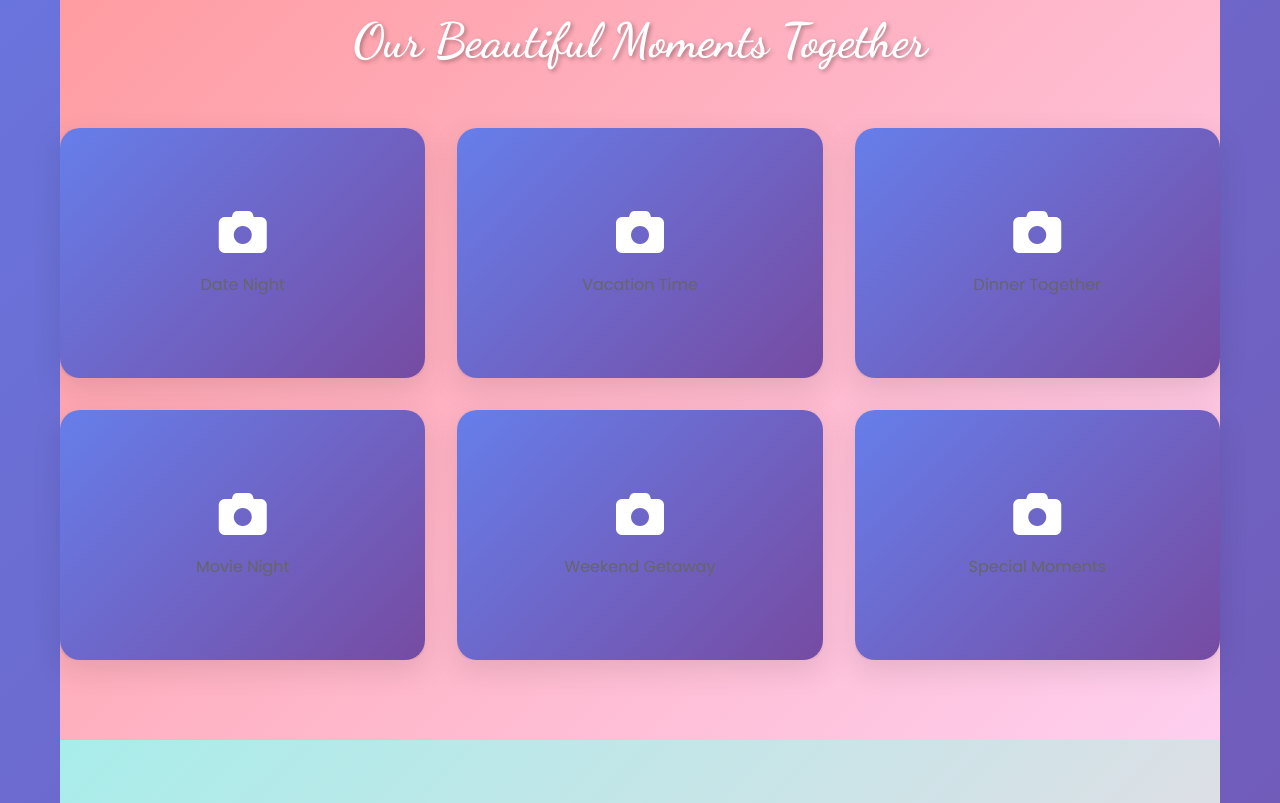
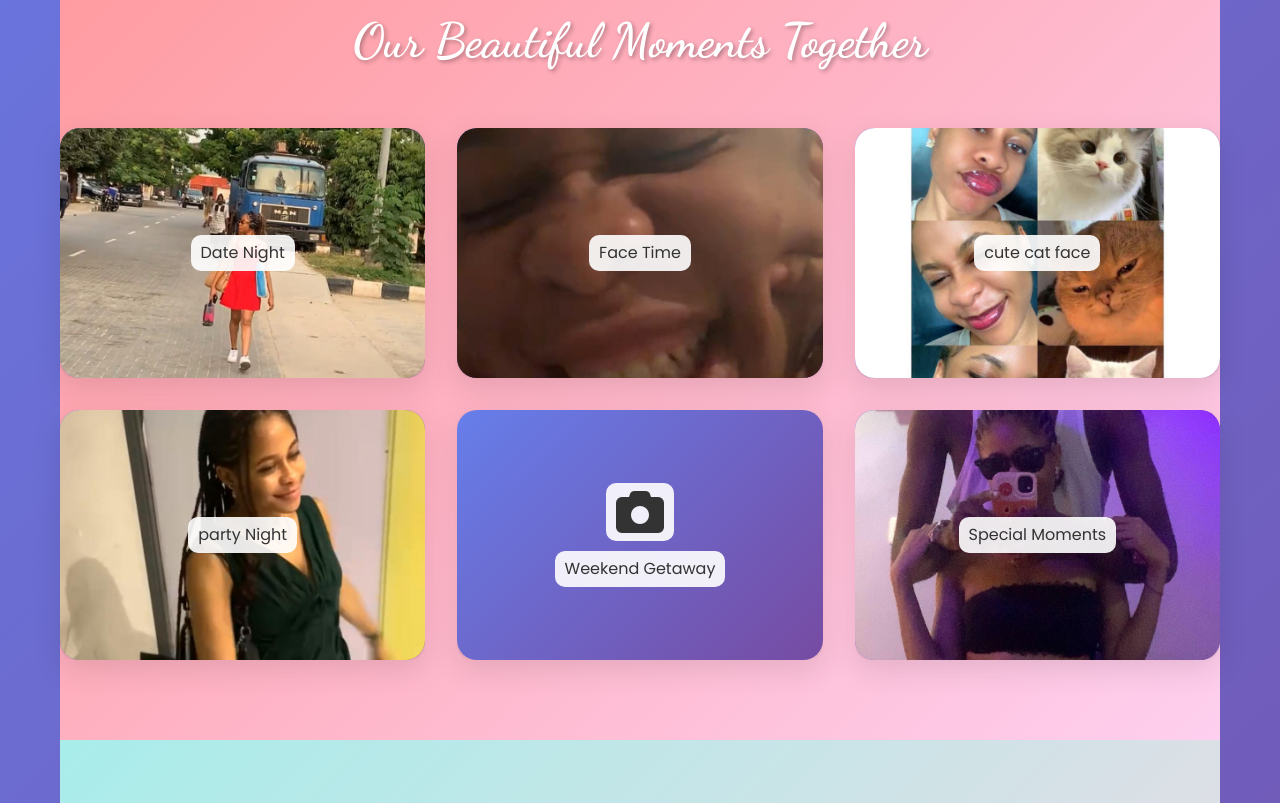
Before and after one commit to emmaezeiru/happygirlfrienday, a plain HTML site: page index.html in a window 1280 px wide. Shown: the part 877-1680 px from the top of the page. Drawn offline with Linux system fonts and the light colour scheme.

Commit message:
added pictures

```diff
--- a/index.html
+++ b/index.html
@@ -43,7 +43,8 @@
             </div>
             <div class="hero-image">
                 <div class="image-placeholder">
-                    <i class="fas fa-heart"></i>
+                    <img src="pictures/babe4.jpg" alt="babe" />
+                    <!-- <i class="fas fa-heart"></i> -->
                     <p>Your Beautiful Photo Here</p>
                 </div>
             </div>
@@ -55,26 +56,30 @@
             <div class="gallery-grid">
                 <div class="gallery-item">
                     <div class="image-placeholder">
-                        <i class="fas fa-camera"></i>
+                        <img src="pictures/babe.jpg" alt="babe" />
+                        <!-- <i class="fas fa-camera"></i> -->
                         <p>Date Night</p>
                     </div>
                 </div>
                 <div class="gallery-item">
                     <div class="image-placeholder">
-                        <i class="fas fa-camera"></i>
-                        <p>Vacation Time</p>
+                        <img src="pictures/babe6.jpg" alt="babe" />
+                        <!-- <i class="fas fa-camera"></i> -->
+                        <p>Face Time</p>
                     </div>
                 </div>
                 <div class="gallery-item">
                     <div class="image-placeholder">
-                        <i class="fas fa-camera"></i>
-                        <p>Dinner Together</p>
+                        <!-- <i class="fas fa-camera"></i> -->
+                        <p>cute cat face</p>
+                        <img src="pictures/babe5.jpg" alt="babe" />
                     </div>
                 </div>
                 <div class="gallery-item">
                     <div class="image-placeholder">
-                        <i class="fas fa-camera"></i>
-                        <p>Movie Night</p>
+                        <!-- <i class="fas fa-camera"></i> -->
+                        <p>party Night</p>
+                        <img src="pictures/babe2.jpg" alt="babe" />
                     </div>
                 </div>
                 <div class="gallery-item">
@@ -85,8 +90,10 @@
                 </div>
                 <div class="gallery-item">
                     <div class="image-placeholder">
-                        <i class="fas fa-camera"></i>
+                        <!-- <i class="fas fa-camera"></i> -->
                         <p>Special Moments</p>
+                        <img src="pictures/babe3.jpg" alt="babe" />
+
                     </div>
                 </div>
             </div>
@@ -142,7 +149,7 @@
                         <i class="fas fa-moon"></i>
                         <span>My Everything</span>
                     </div>
-                    <p>Thank you for being you, for loving me, and for making every moment we share so special. Even tho i keep letting you down and stressing you out. I Always Love you .</p>
+                    <p>Thank you for being you, for loving me, and for making every moment we share so special. Even tho i keep letting you down and stressing you out. i Always Love you .</p>
                 </div>
             </div>
         </section>
@@ -150,7 +157,7 @@
         <!-- Footer -->
         <footer class="footer">
             <div class="footer-content">
-                <p>Made with 💕 for Pookie</p>
+                <p>Made with 💕 for the love of my life</p>
                 <div class="footer-hearts">
                     <span>💖</span>
                     <span>💝</span>
--- a/styles.css
+++ b/styles.css
@@ -173,10 +173,33 @@ body {
     font-size: 3rem;
     box-shadow: 0 10px 30px rgba(0, 0, 0, 0.2);
     transition: transform 0.3s ease;
+    position: relative;
+    overflow: hidden;
 }
 
 .image-placeholder:hover {
     transform: scale(1.05);
+}
+
+.image-placeholder img {
+    width: 100%;
+    height: 100%;
+    object-fit: cover;
+    border-radius: 20px;
+    position: absolute;
+    top: 0;
+    left: 0;
+    z-index: 1;
+}
+
+.image-placeholder i,
+.image-placeholder p {
+    position: relative;
+    z-index: 2;
+    background: rgba(255, 255, 255, 0.9);
+    padding: 5px 10px;
+    border-radius: 10px;
+    margin: 5px;
 }
 
 .image-placeholder p {
@@ -228,6 +251,30 @@ section {
     height: 250px;
     background: linear-gradient(135deg, #667eea 0%, #764ba2 100%);
     color: white;
+    position: relative;
+    overflow: hidden;
+}
+
+.gallery-item .image-placeholder img {
+    width: 100%;
+    height: 100%;
+    object-fit: cover;
+    border-radius: 15px;
+    position: absolute;
+    top: 0;
+    left: 0;
+    z-index: 1;
+}
+
+.gallery-item .image-placeholder i,
+.gallery-item .image-placeholder p {
+    position: relative;
+    z-index: 2;
+    background: rgba(255, 255, 255, 0.9);
+    padding: 5px 10px;
+    border-radius: 10px;
+    margin: 5px;
+    color: #333;
 }
 
 /* Memories Section */
```
Also changed, not shown: pictures/babe.jpg (added), pictures/babe2.jpg (added), pictures/babe3.jpg (added), pictures/babe4.jpg (added), pictures/babe5.jpg (added), pictures/babe6.jpg (added), 1 other file.
